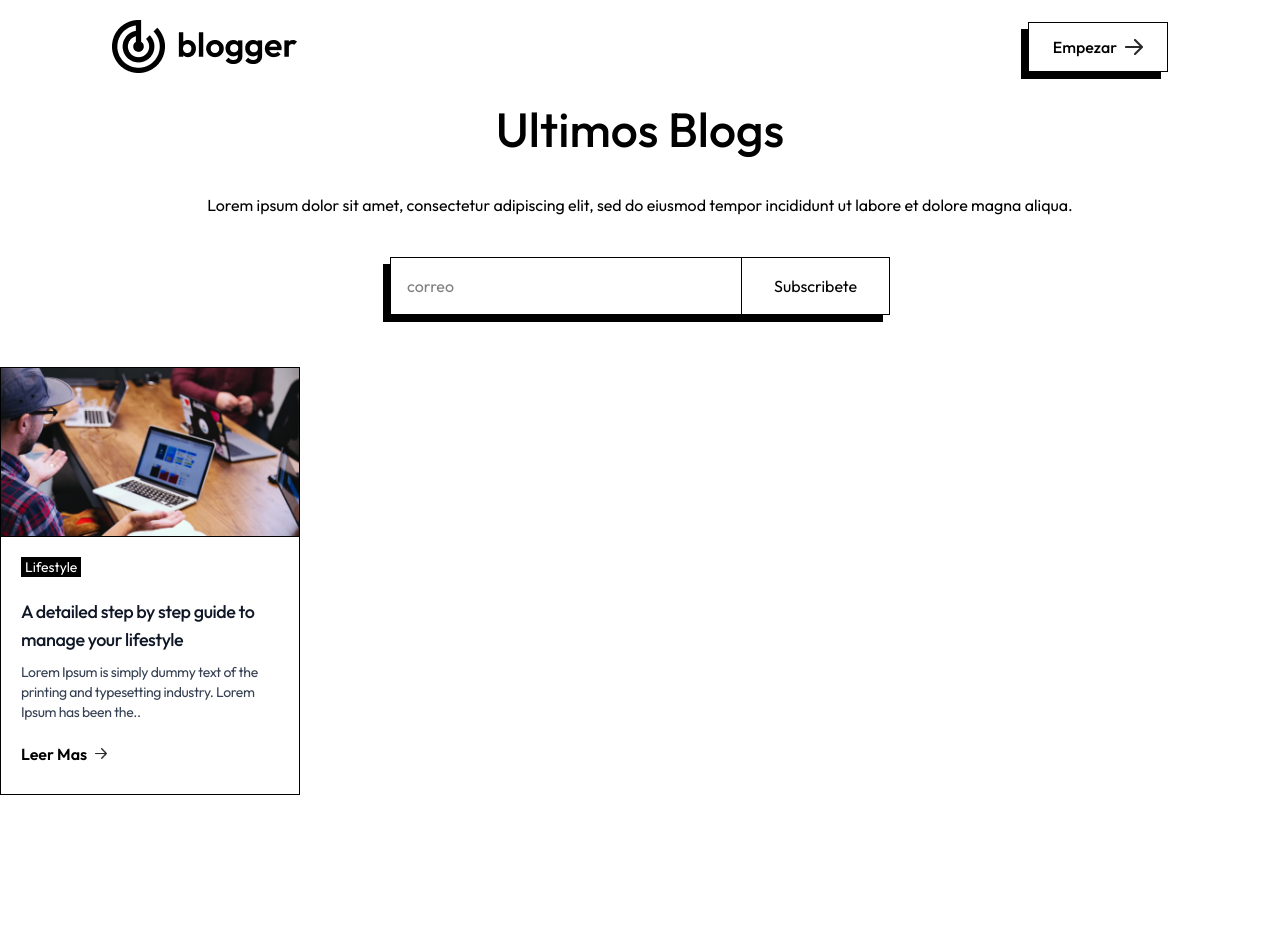
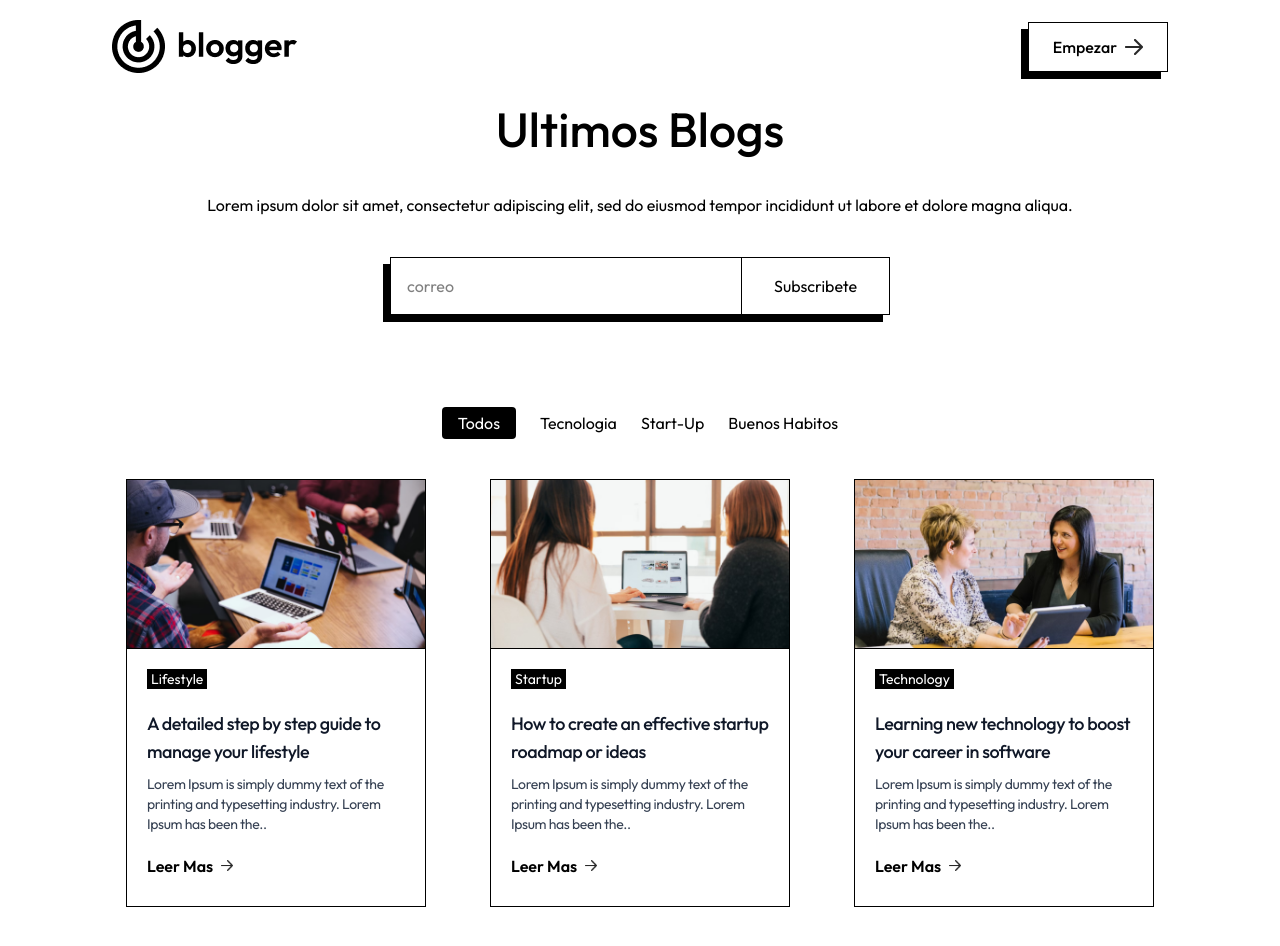
Before and after one commit to santiago-h2o/myPencil, a Next.js app in the folder mypencil/: page / in a window 1280 px wide. Shown: the top 946 px of the page. Before the commit the page ends 800 px from the top, so only its background shows below. Built offline with nearby package versions, Linux system fonts and the light colour scheme.

Commit message:
Se termina de crear el componente de BlogList para mostrar todos los blogs

```diff
--- a/mypencil/app/page.js
+++ b/mypencil/app/page.js
@@ -1,13 +1,12 @@
 'use client'
-import BlogItem from "@/components/BlogItem";
+import BlogList from "@/components/BlogList";
 import Header from "@/components/Header";
 
 export default function Home() {
   return (
     <>
     <Header/>
-    <BlogItem/>
-
+    <BlogList/>
     </>
   );
 }
--- a/mypencil/components/BlogItem.jsx
+++ b/mypencil/components/BlogItem.jsx
@@ -2,14 +2,14 @@
 import Image from 'next/image'
 import { assets, blog_data } from '@/assets/assets'
 
-const BlogItem = () => {
+const BlogItem = ({title, description, category, image}) => {
   return (
     <div className='max-w-[330px] sm:max-w-[300px] bg-white border border-black hover:shadow-[-7px_7px_0px_#000000]'>
-        <Image src={blog_data[0].image} alt='image-blog' width={400} className='border-b border-black'/>
-        <p className='ml-5 mt-5 px-1 inline-block bg-black text-white text-sm'>{blog_data[0].category}</p>
+        <Image src={image} alt='image-blog' width={400} className='border-b border-black'/>
+        <p className='ml-5 mt-5 px-1 inline-block bg-black text-white text-sm'>{category}</p>
         <div className="p-5">
-            <h5 className='mb-2 text-lg font-medium tracking-tight text-gray-900'>{blog_data[0].title}</h5>
-            <p className='mb-3 text-sm tracking-tight text-gray-700'>{blog_data[0].description}</p>
+            <h5 className='mb-2 text-lg font-medium tracking-tight text-gray-900'>{title}</h5>
+            <p className='mb-3 text-sm tracking-tight text-gray-700'>{description}</p>
             <div className='inline-flex items-center py-2 font-semibold text-center'>
                 Leer Mas <Image src={assets.arrow} alt='arrow' className='ml-2' width={12}/>
             </div>
--- a/mypencil/components/BlogList.jsx
+++ b/mypencil/components/BlogList.jsx
@@ -1,11 +1,23 @@
+import { blog_data } from '@/assets/assets'
 import React from 'react'
+import BlogItem from './BlogItem'
 
 const BlogList = () => {
-  return (
-    <div>
-
-    </div>
-  )
+    return (
+        <div>
+            <div className='flex justify-center gap-6 my-10'>
+                <button className='bg-black text-white py-1 px-4 rounded-sm'>Todos</button>
+                <button>Tecnologia</button>
+                <button>Start-Up</button>
+                <button>Buenos Habitos</button>
+            </div>
+<div className='flex flex-wrap justify-around gap-1 gap-y-10 mb-16 xl:mx-24'>
+{blog_data.map((item, index)=>{
+    return <BlogItem key={index} image={item.image} title={item.title} description={item.description} category={item.category}/>
+})}
+</div>
+        </div>
+    )
 }
 
 export default BlogList
```
